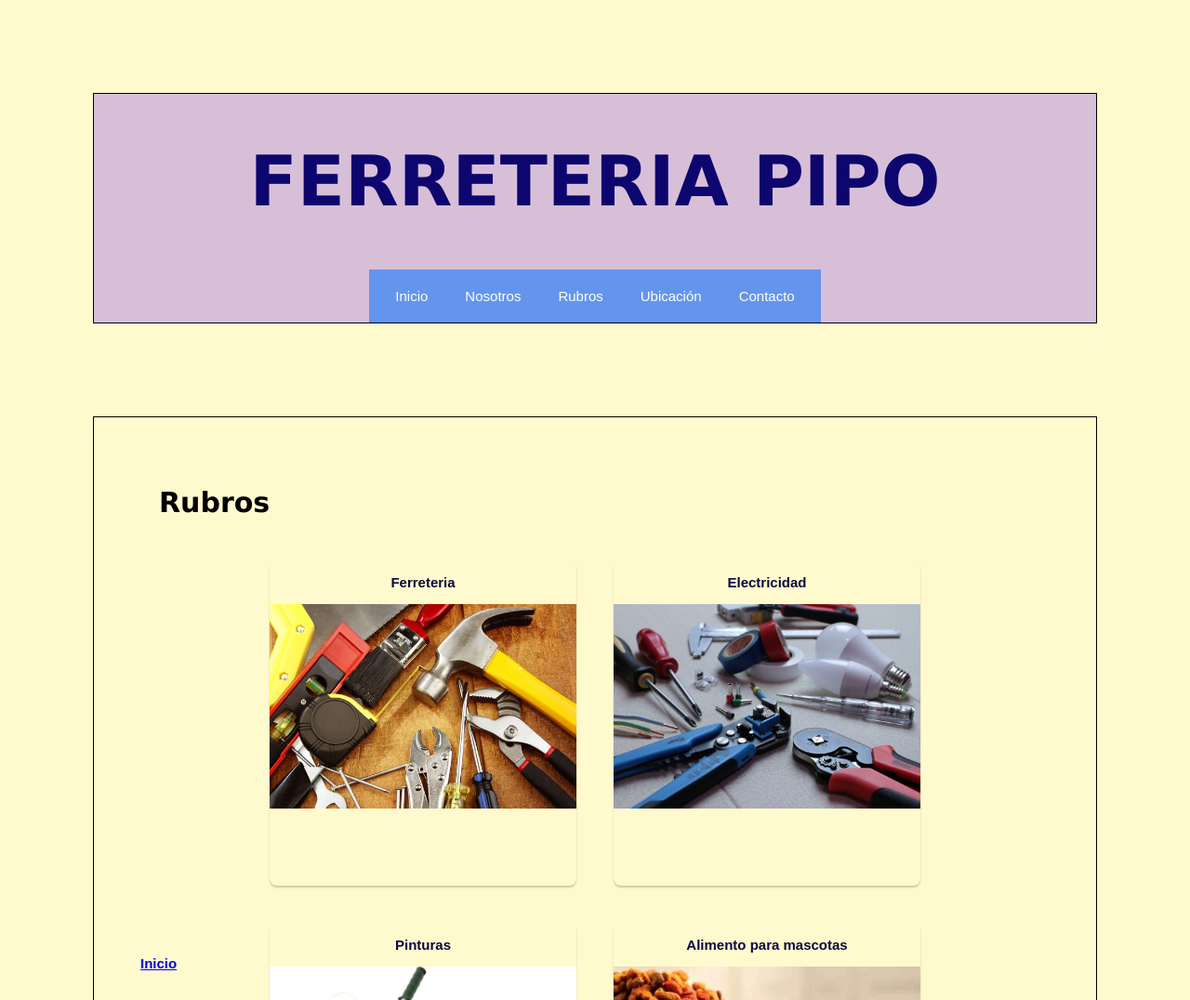
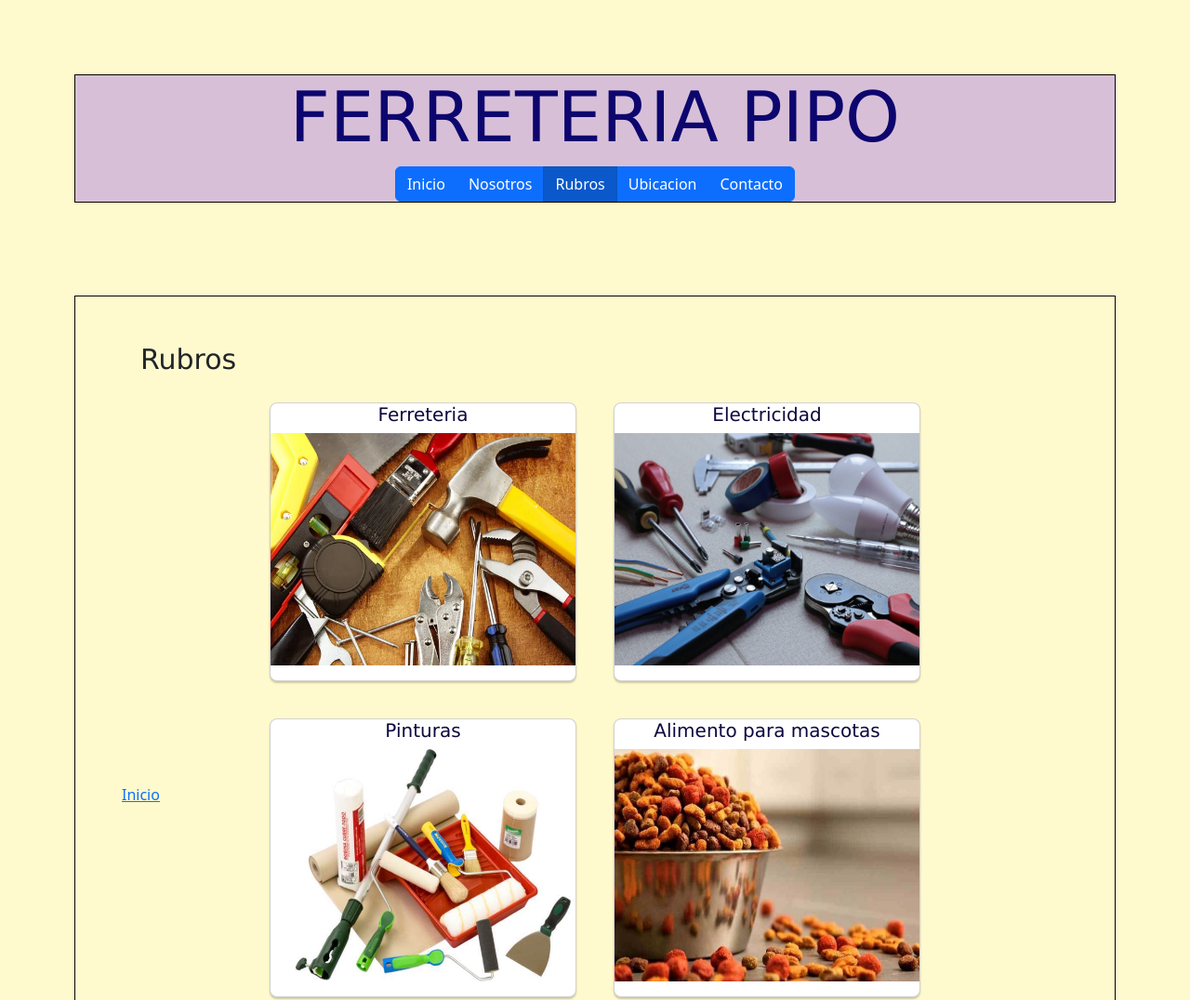
Before and after one commit to PabloZubieta83/ProyectoFinal-PabloZubieta, a plain HTML site: page rubros.html in a window 1280 px wide. Shown: the top 1076 px of the page at 93% size. Drawn offline with nearby package versions, Linux system fonts and the light colour scheme.

Commit message:
correccion

```diff
--- a/main.css
+++ b/main.css
@@ -1,13 +1,13 @@
 body {
     background-color: lemonchiffon;
-    margin: 50px;
+    margin: 30px;
 }
 
 header {
     text-align: center;
     background-color: thistle;
     justify-content: space-between;
-    margin: 50px ;
+    margin: 50px;
 }
 
 h1 {
@@ -72,7 +72,7 @@ ul li {
 
 .container .card {
     width: 330px;
-    height: 350px;
+    height:300px;
     border-radius: 8px;
     box-shadow: 0 2px 2px rgba(0, 0, 0, 0.2);
     overflow: hidden;
@@ -87,16 +87,14 @@ ul li {
 }
 
 .container .card img {
-    width: 330px;
-    height: 220px;
+    width: 350px;
+    height: 250px;
 }
 
 .portada img {
     display: block;
     margin-left: auto;
     margin-right: auto;
-    width: 1000px;
-    height: 500px;
 }
 
 h2 {
@@ -122,8 +120,8 @@ iframe {
 h3 {
     display: block;
     color: rgb(13, 8, 63);
-    font-family: fantasy;
-    font-size: 15px;
+    font-family: 'Lucida Sans', 'Lucida Sans Regular', 'Lucida Grande', 'Lucida Sans Unicode', Geneva, Verdana, sans-serif;
+    font-size: 20px;
 }
 
 footer {
@@ -177,11 +175,18 @@ main {
     border: 50px;
     padding: 50px;
 }
-.padding-inferior{
+
+.padding-inferior {
     padding-bottom: 400px
 }
 
-@media screen and (min-width: 426px) and (max-width: 768px)
-{
+@media only screen and (min-width 420px and max-width 768px) {
+
+    body (min-width 320px)
 
 }
+@media screen and (max-width: 600px;){
+    .portada {
+        width: 50px;
+        height: 25px;}
+}
--- a/rubros.html
+++ b/rubros.html
@@ -1,5 +1,5 @@
 <!DOCTYPE html>
-<html lang="en">
+<html lang="es">
 
 <head>
     <meta charset="UTF-8">
@@ -9,6 +9,9 @@
     <title>
         Rubros
     </title>
+    <!-- CSS only -->
+    <link href="https://cdn.jsdelivr.net/npm/bootstrap@5.2.2/dist/css/bootstrap.min.css" rel="stylesheet"
+        integrity="sha384-Zenh87qX5JnK2Jl0vWa8Ck2rdkQ2Bzep5IDxbcnCeuOxjzrPF/et3URy9Bv1WTRi" crossorigin="anonymous">
     <link rel="stylesheet" href="main.css">
 </head>
 
@@ -21,25 +24,13 @@
             <h1>
                 FERRETERIA PIPO
             </h1>
-            <nav>
-                <ul class="menu">
-                    <li>
-                        <a href="./index.html">Inicio</a>
-                    </li>
-                    <li>
-                        <a href="./nosotros.html">Nosotros</a>
-                    </li>
-                    <li>
-                        <a href="./rubros.html">Rubros</a>
-                    </li>
-                    <li>
-                        <a href="./ubicacion.html">Ubicación</a>
-                    </li>
-                    <li>
-                        <a href="./contacto.html">Contacto</a>
-                    </li>
-                </ul>
-            </nav>
+            <div class="btn-group">
+                <a href="./index.html" class="btn btn-primary">Inicio</a>
+                <a href="./nosotros.html" class="btn btn-primary">Nosotros</a>
+                <a href="./rubros.html" class="btn btn-primary active" aria-current="page">Rubros</a>
+                <a href="./ubicacion.html" class="btn btn-primary">Ubicacion</a>
+                <a href="./contacto.html" class="btn btn-primary">Contacto</a>
+            </div>
         </header>
 
         <main class="padding-inferior">
@@ -72,17 +63,16 @@
                     <h3>
                         Alimento para mascotas
                     </h3>
-                    <img src=".\imagenes\imagen-alimento-mascotas.jpg"
-                        alt="imagen de alimento de mascotas">
+                    <img src=".\imagenes\imagen-alimento-mascotas.jpg" alt="imagen de alimento de mascotas">
                 </div>
 
 
             </div>
 
             <div>
-                <h3>
+                <p>
                     <a href="./index.html">Inicio</a>
-                </h3>
+                </p>
             </div>
         </main>
         <footer>
@@ -91,6 +81,10 @@
             </p>
         </footer>
     </div>
+    <!-- JavaScript Bundle with Popper -->
+    <script src="https://cdn.jsdelivr.net/npm/bootstrap@5.2.2/dist/js/bootstrap.bundle.min.js"
+        integrity="sha384-OERcA2EqjJCMA+/3y+gxIOqMEjwtxJY7qPCqsdltbNJuaOe923+mo//f6V8Qbsw3"
+        crossorigin="anonymous"></script>
 </body>
 
 
```
Also changed, not shown: contacto.html (+17 -22 lines), index.html (+3 -3 lines), nosotros.html (+2 -4 lines), ubicacion.html (+17 -23 lines).
